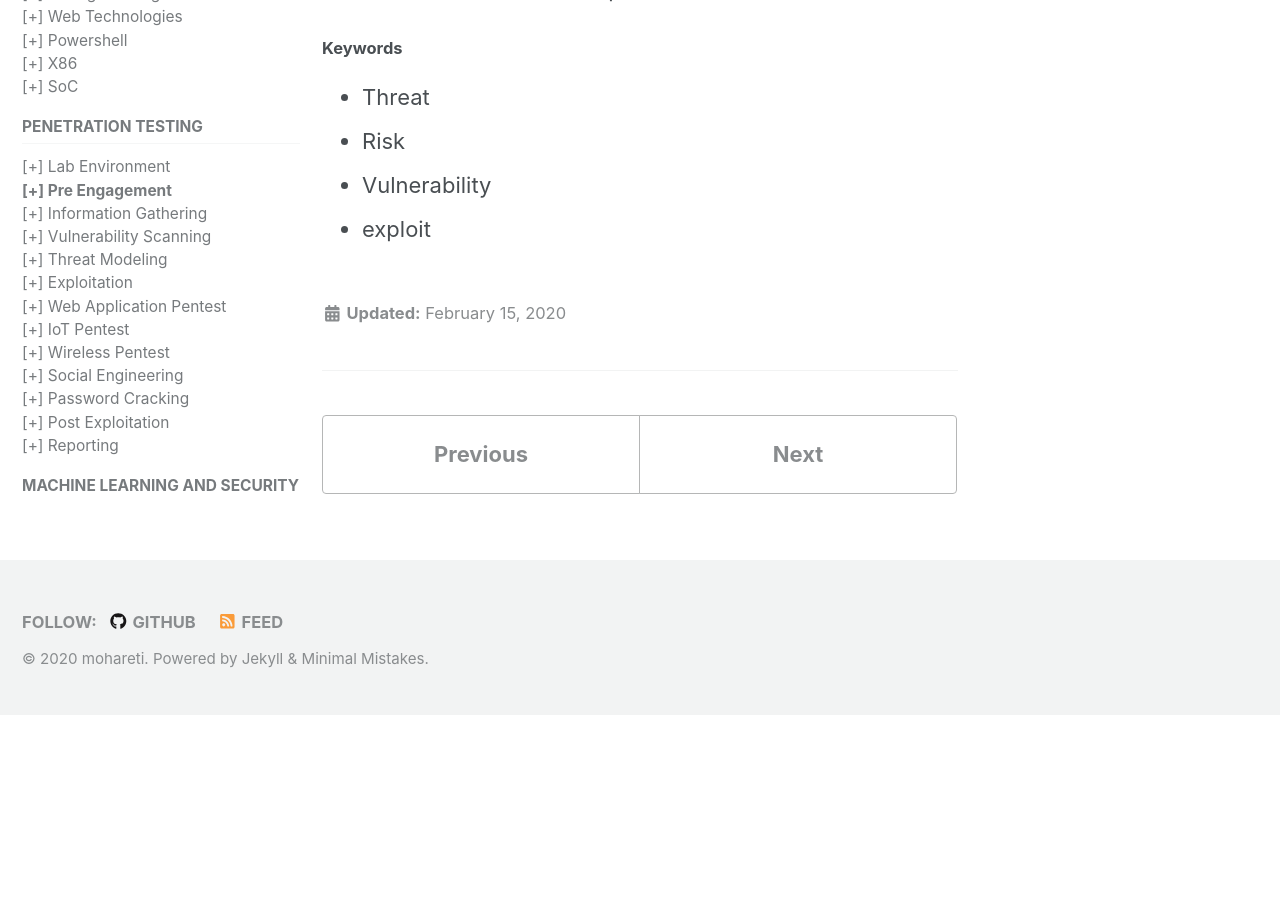
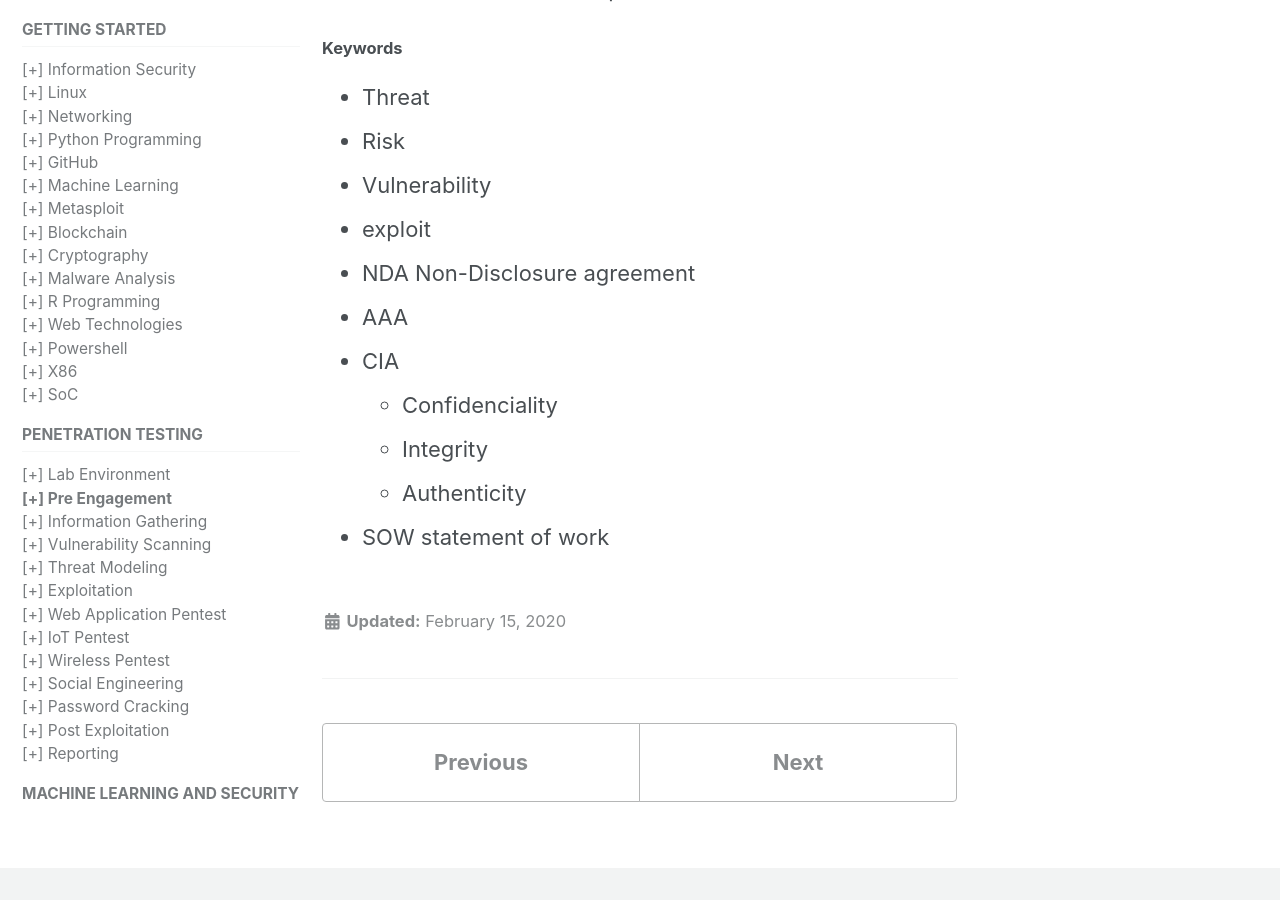
Before and after one commit to mohareti/cyberlab, a Jekyll site: the page built from _pentest/01_pre-engagement.md, in a window 1280 px wide and 900 px high, scrolled down 4664 px. Built offline with Jekyll 4.4.1, drawn with Linux system fonts in a browser that asks for light colours; cached includes are drawn as plain includes; nearby versions of some CDN libraries; before the commit the page ends 5379 px from its top, so only the background shows below that.

Commit message:
Update 01_pre-engagement.md

```diff
--- a/_pentest/01_pre-engagement.md
+++ b/_pentest/01_pre-engagement.md
@@ -100,3 +100,10 @@ published: true
 - Risk
 - Vulnerability
 - exploit
+- NDA Non-Disclosure agreement
+- AAA
+- CIA
+	- Confidenciality
+	- Integrity
+	- Authenticity
+- SOW statement of work
```
